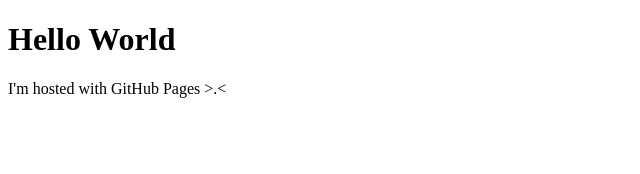
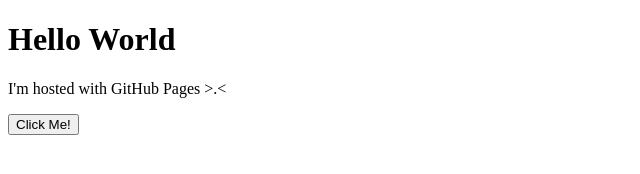
Before and after one commit to charliemangano/charliemangano.github.io, a plain HTML site: page index.html in a window 1280 px wide. Shown: the whole page, without its empty margins (0-640 px from the left). Drawn offline with Linux system fonts and the light colour scheme.

Commit message:
trying a button that redirects to another page

```diff
--- a/index.html
+++ b/index.html
@@ -5,3 +5,24 @@
 <p>I'm hosted with GitHub Pages >.< </p>
 </body>
 </html>
+
+
+<button type="button" onclick="location.href"='www.google.com'>Click Me!</button>
+
+<!--
+
+Just add an onclick event to the button:
+
+<button onclick="location.href = 'www.yoursite.com';" id="myButton" class="float-left submit-button" >Home</button>
+
+But you shouldn't really have it inline like that, instead, put it in a JS block and give the button an ID:
+
+<button id="myButton" class="float-left submit-button" >Home</button>
+
+<script type="text/javascript">
+    document.getElementById("myButton").onclick = function () {
+        location.href = "www.yoursite.com";
+    };
+</script>
+
+ -->
```
